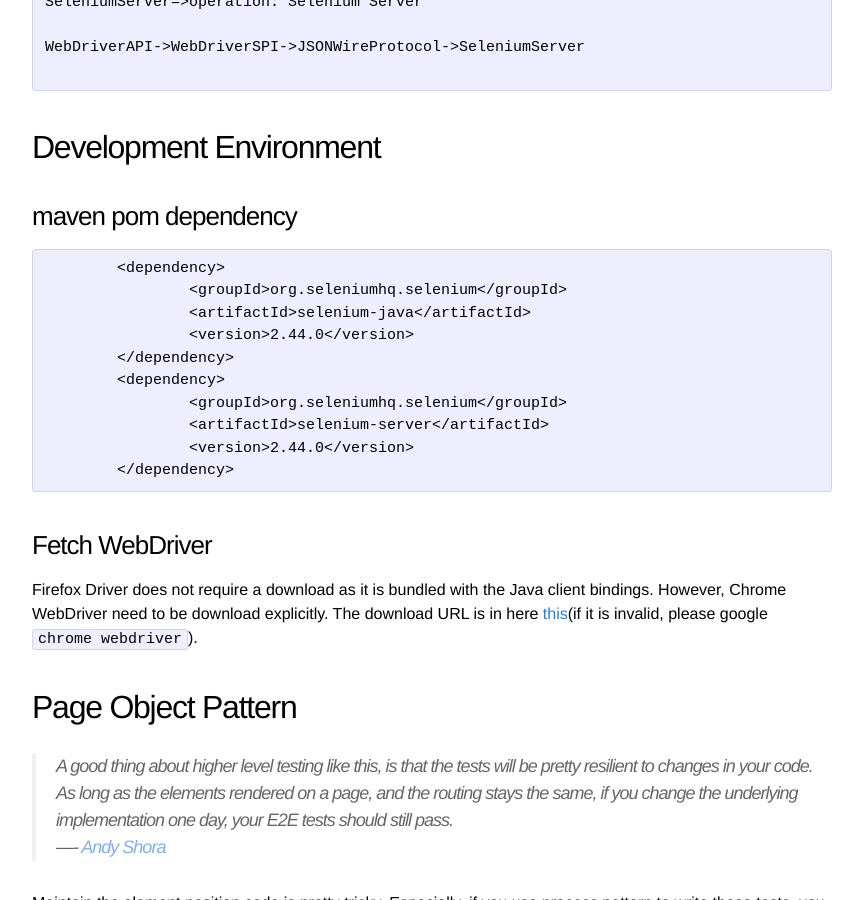
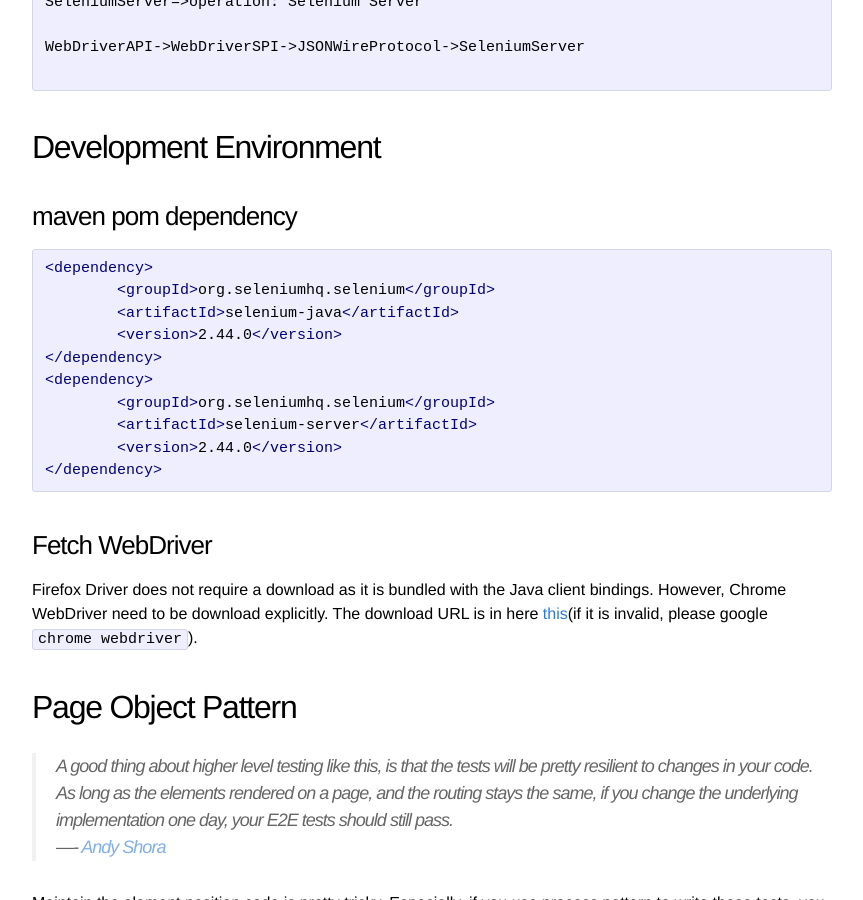
Before and after one commit to Leorowe/leorowe.github.io, a Jekyll site: the page built from _posts/2014-12-13-Selenium-WebDriver-In-GUI-Automation-Test.markdown, in a window 1280 px wide and 900 px high, scrolled down 699 px. Shown: the whole window, without its empty margins (208-1071 px from the left). Built offline with Jekyll 4.4.1, drawn with Linux system fonts in a browser that asks for light colours; comment, search, counter and statistics services are not loaded.

Commit message:
modify code snippet highlight in Selenium Post

````diff
--- a/_posts/2014-12-13-Selenium-WebDriver-In-GUI-Automation-Test.markdown
+++ b/_posts/2014-12-13-Selenium-WebDriver-In-GUI-Automation-Test.markdown
@@ -26,18 +26,18 @@ WebDriverAPI->WebDriverSPI->JSONWireProtocol->SeleniumServer
 
 ###maven pom dependency
 
-
-		<dependency>
-			<groupId>org.seleniumhq.selenium</groupId>
-			<artifactId>selenium-java</artifactId>
-			<version>2.44.0</version>
-		</dependency>
-		<dependency>
-			<groupId>org.seleniumhq.selenium</groupId>
-			<artifactId>selenium-server</artifactId>
-			<version>2.44.0</version>
-		</dependency>
-
+{% highlight xml %}
+<dependency>
+	<groupId>org.seleniumhq.selenium</groupId>
+	<artifactId>selenium-java</artifactId>
+	<version>2.44.0</version>
+</dependency>
+<dependency>
+	<groupId>org.seleniumhq.selenium</groupId>
+	<artifactId>selenium-server</artifactId>
+	<version>2.44.0</version>
+</dependency>
+{% endhighlight %}
 
 ###Fetch WebDriver
 
@@ -50,13 +50,13 @@ Firefox Driver does not require a download as it is bundled with the Java client
 
 Maintain the element position code is pretty tricky. Especially, if you use process pattern to write these tests, you might spread these statement into different test cases, it will be a nightmare to maintain, once the element position varied.Intuitively, What about the elements position codes are encapsulated in one class which represent the page it attached? Here, we introduced the **Page Object** design pattern.  Applying this pattern, the testing code will be maintainable and cooperate with  [fluent interface](http://en.wikipedia.org/wiki/Fluent_interface) creating your own DSL so that people can see intent. For example, the following code will carry out *Log in* action.
 
-```java
+{% highlight java %}
 
 logInPage.typeUserName("username")
-		 .typePassword("123")
-		 .clickLogInBtn();
+	 .typePassword("123")
+	 .clickLogInBtn();
 
-```
+{% endhighlight %}
 
 In **src/main/java** directory,  Page Objects are suggested to be put. Test cases are put in **src/test/java** as usual.
 
````
